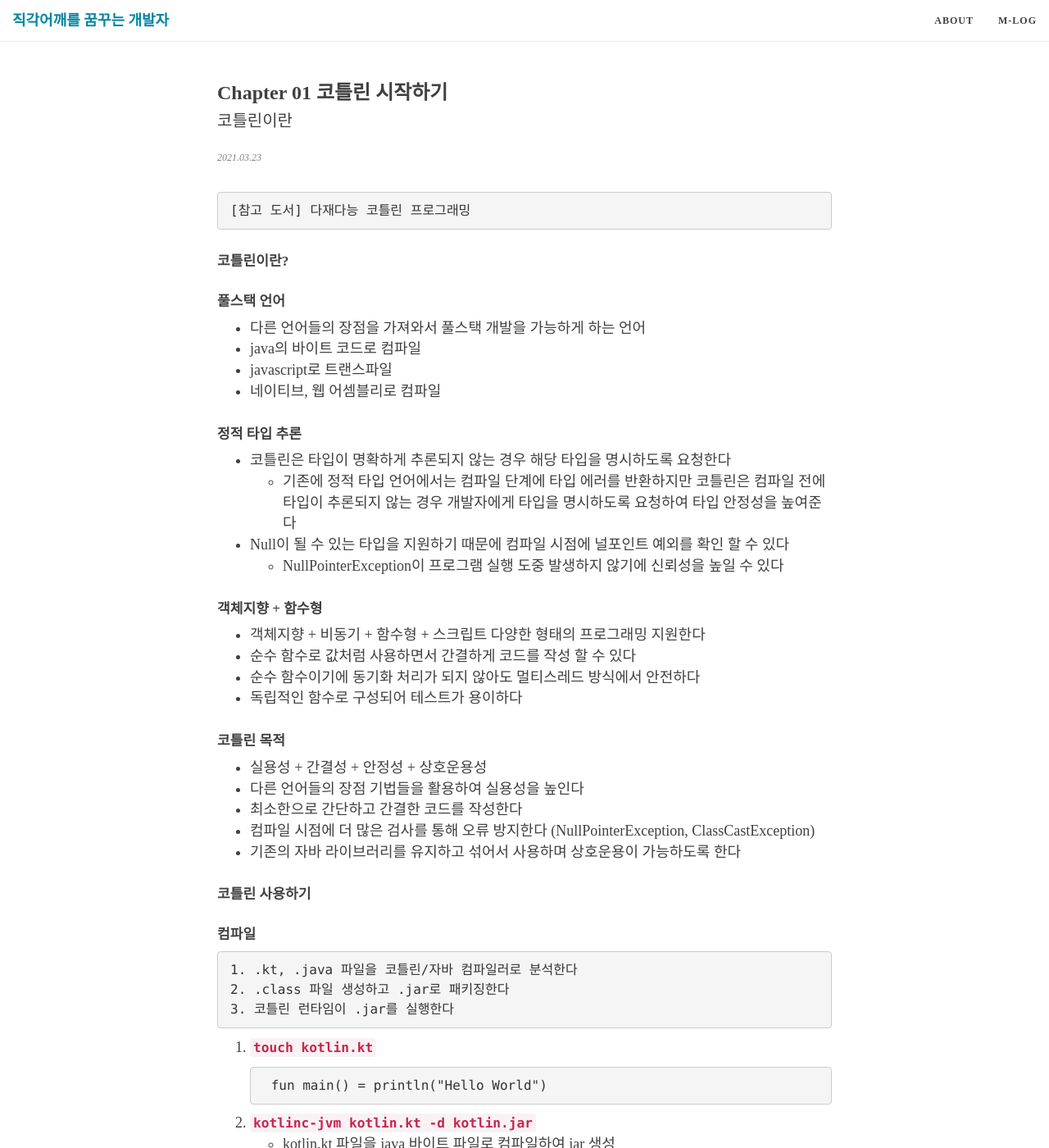
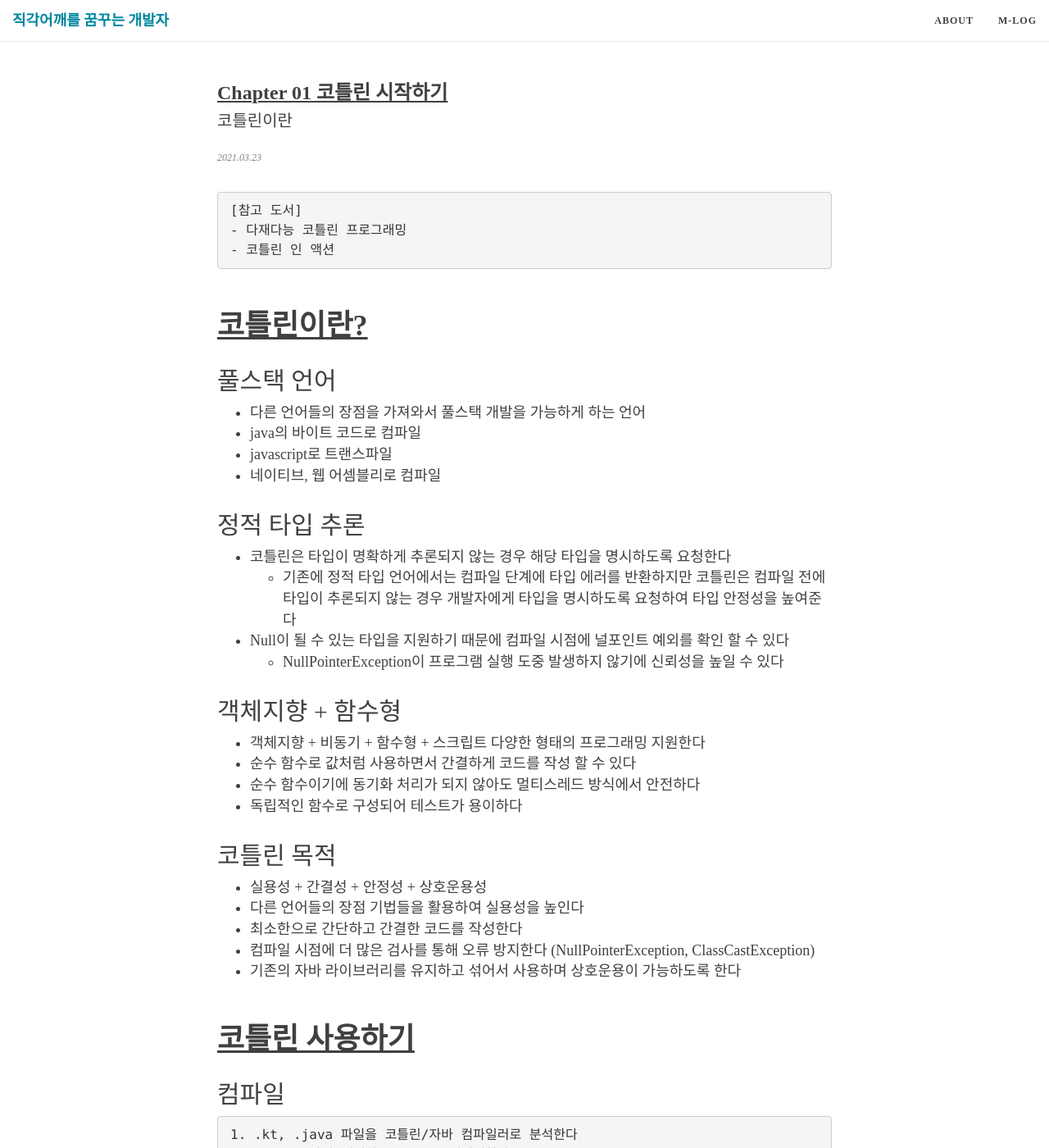
Before and after one commit to jiggag/jiggag.github.io, a Jekyll site: the page built from _posts/2021-03/2021-03-23-kotlin-study-ch-1.md, in a window 1280 px wide and 1400 px high. Shown: the whole window at 82% size. Built offline with Jekyll 4.4.1, drawn with Linux system fonts in a browser that asks for light colours; nearby versions of some CDN libraries; comment, search, counter and statistics services are not loaded.

Commit message:
제목 태그 스타일 변경

````diff
--- a/_posts/2021-03/2021-03-23-kotlin-study-ch-1.md
+++ b/_posts/2021-03/2021-03-23-kotlin-study-ch-1.md
@@ -7,7 +7,9 @@
 ---
 
 ```markdown
-[참고 도서] 다재다능 코틀린 프로그래밍
+[참고 도서]
+- 다재다능 코틀린 프로그래밍
+- 코틀린 인 액션
 ```
 
 # 코틀린이란?
--- a/css/main.css
+++ b/css/main.css
@@ -32,12 +32,17 @@
   /* font-family: 'Open Sans', 'Helvetica Neue', Helvetica, Arial, sans-serif; */
   /* font-family: 'Noto Sans KR', sans-serif; */
   font-family: 'Noto Serif KR', serif;
-  font-weight: 800;
+  font-weight: 400;
   margin-top: 30px;
 }
-h1,h2,h3,h4,h5,h6 code {
+h1 {
+  margin-top: 50px;
+  font-weight: bold;
+  text-decoration: underline;
+}
+/* h1,h2,h3,h4,h5,h6 code {
   font-size: 95%;
-}
+} */
 pre.highlight {
   margin: 10px 0;
   font-family: 'Noto Serif KR', serif;
````
